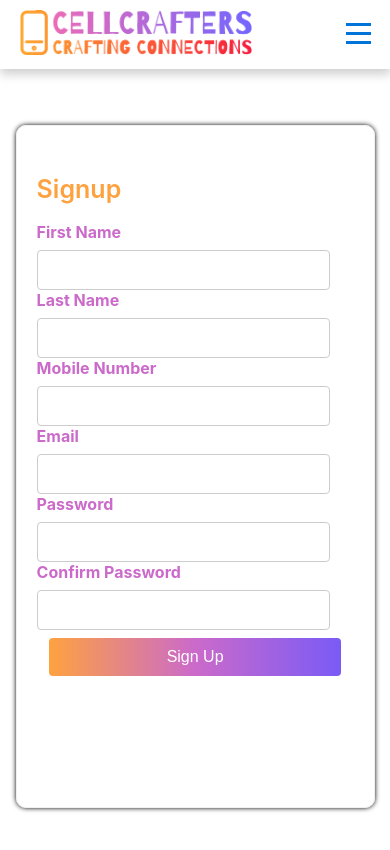
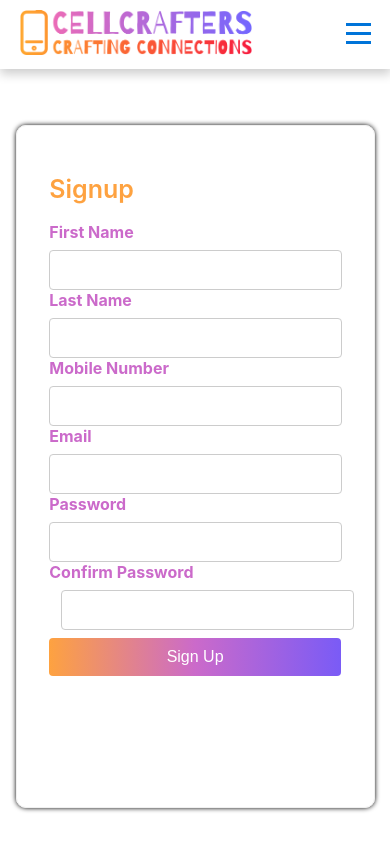
Before and after one commit to rajmajumdar23/Ecommerce_CellCrafter, a React (Create React App) app: page /signup in a window 390 px wide. Shown: the top 850 px of the page. Built offline with nearby package versions, Linux system fonts and the light colour scheme; a web font is replaced by a local one.

Commit message:
Update SignupForm.css

```diff
--- a/src/Styling/SignupForm.css
+++ b/src/Styling/SignupForm.css
@@ -91,6 +91,7 @@ button {
   }
 .Head{
   color: #fea240;
+  margin-left: 4%;
   font-weight: 600;
   margin-bottom: 14px;
   font-size: 25px;
@@ -105,7 +106,12 @@ button {
     border: 1px solid #ccc;
     border-radius: 4px;
   }
-
+.form-field{
+   margin-left: 4%;
+}
+  #confirmPassword{
+    margin-left: 4%;
+  }
   #signup {
     width: 292px;
     background: linear-gradient(to right, #fea240, #cb6aca, #7a5bf6);
```
